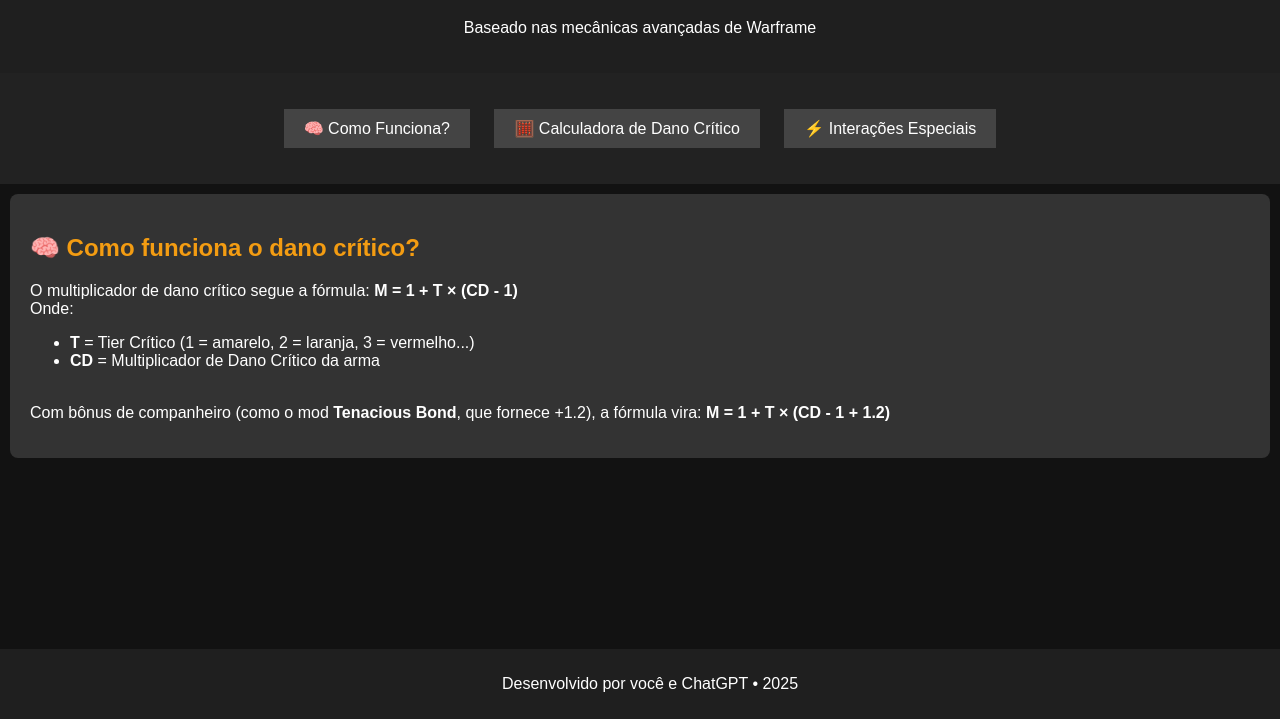
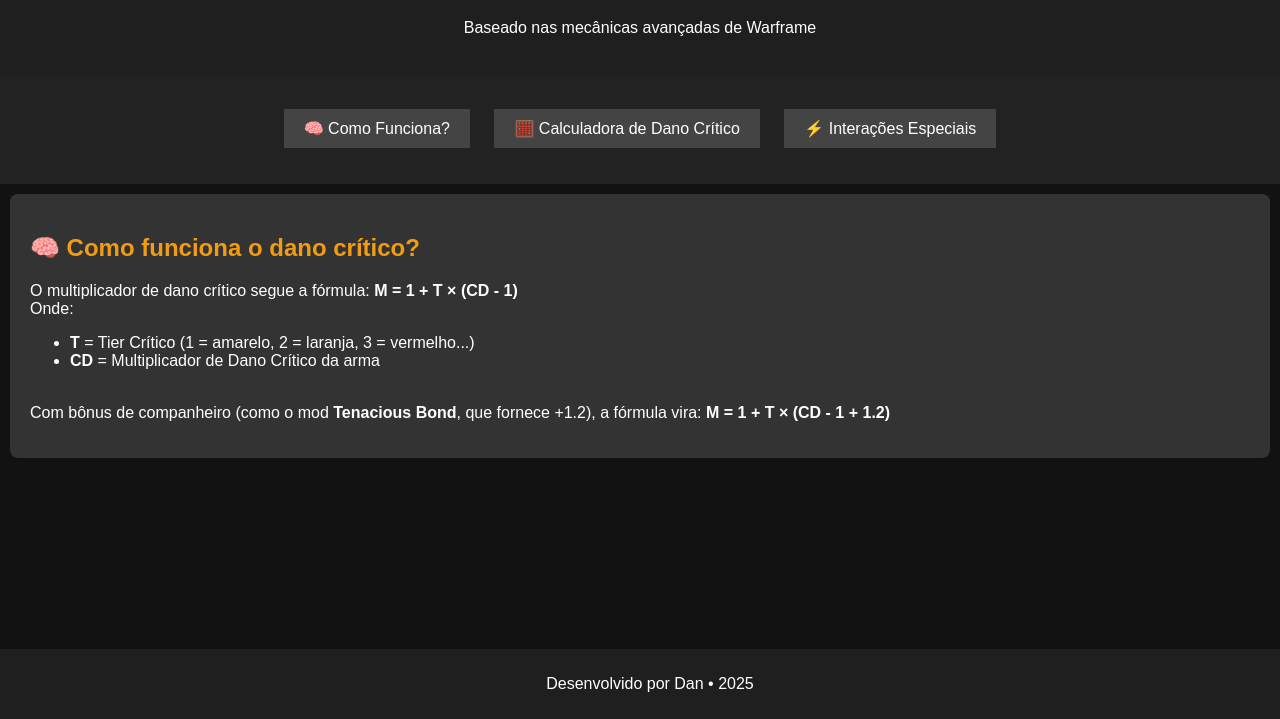
Before and after one commit to DanielShad0w/Warframe, a plain HTML site: page index.html in a window 1280 px wide. Shown: the part 81-800 px from the top of the page. Drawn offline with Linux system fonts and the light colour scheme.

Commit message:
Update index.html

```diff
--- a/index.html
+++ b/index.html
@@ -75,7 +75,7 @@
   </main>
 
   <footer>
-    <p>Desenvolvido por você e ChatGPT • 2025</p>
+    <p>Desenvolvido por Dan • 2025</p>
   </footer>
 
   <script src="script.js"></script>
```
